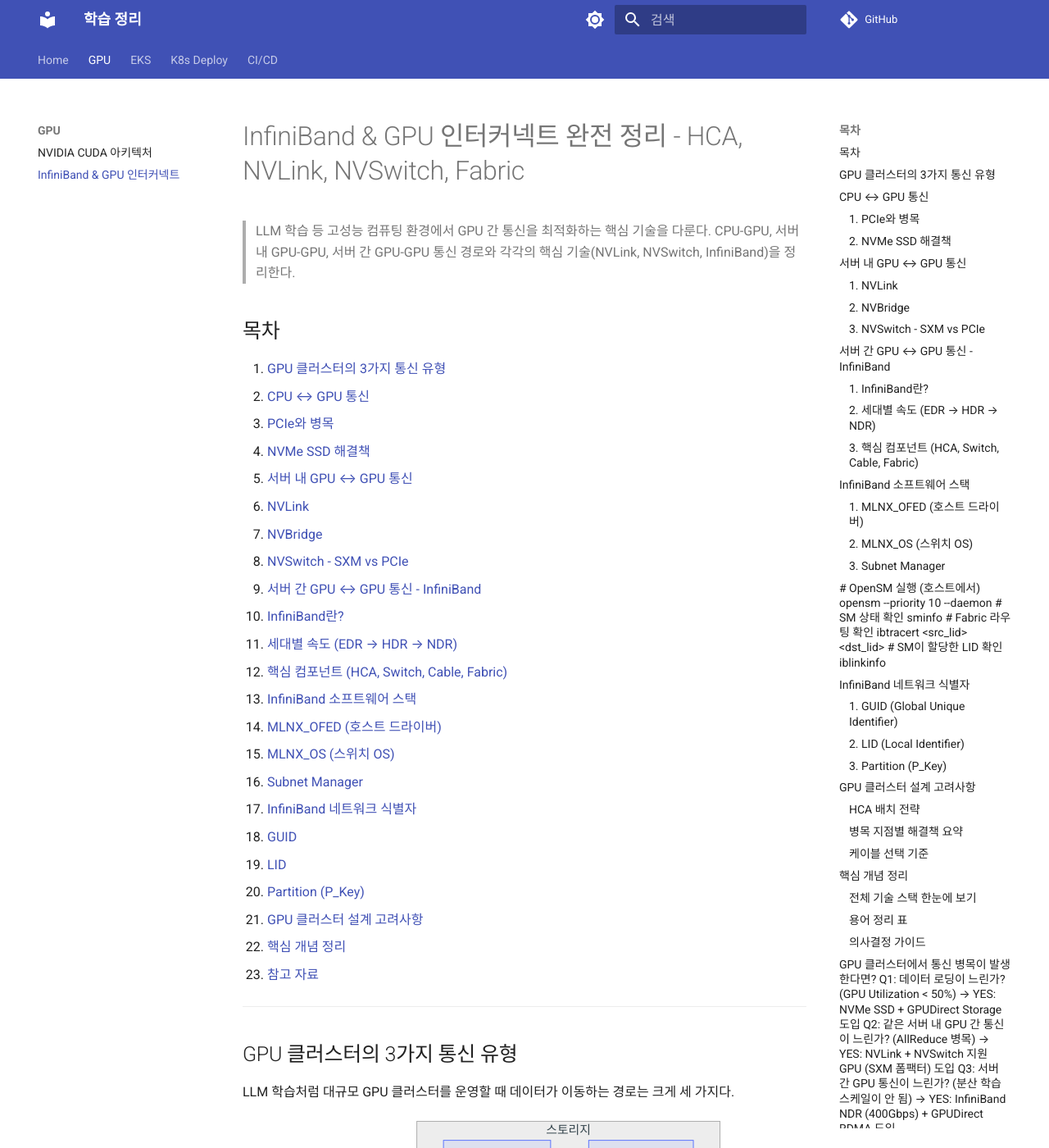
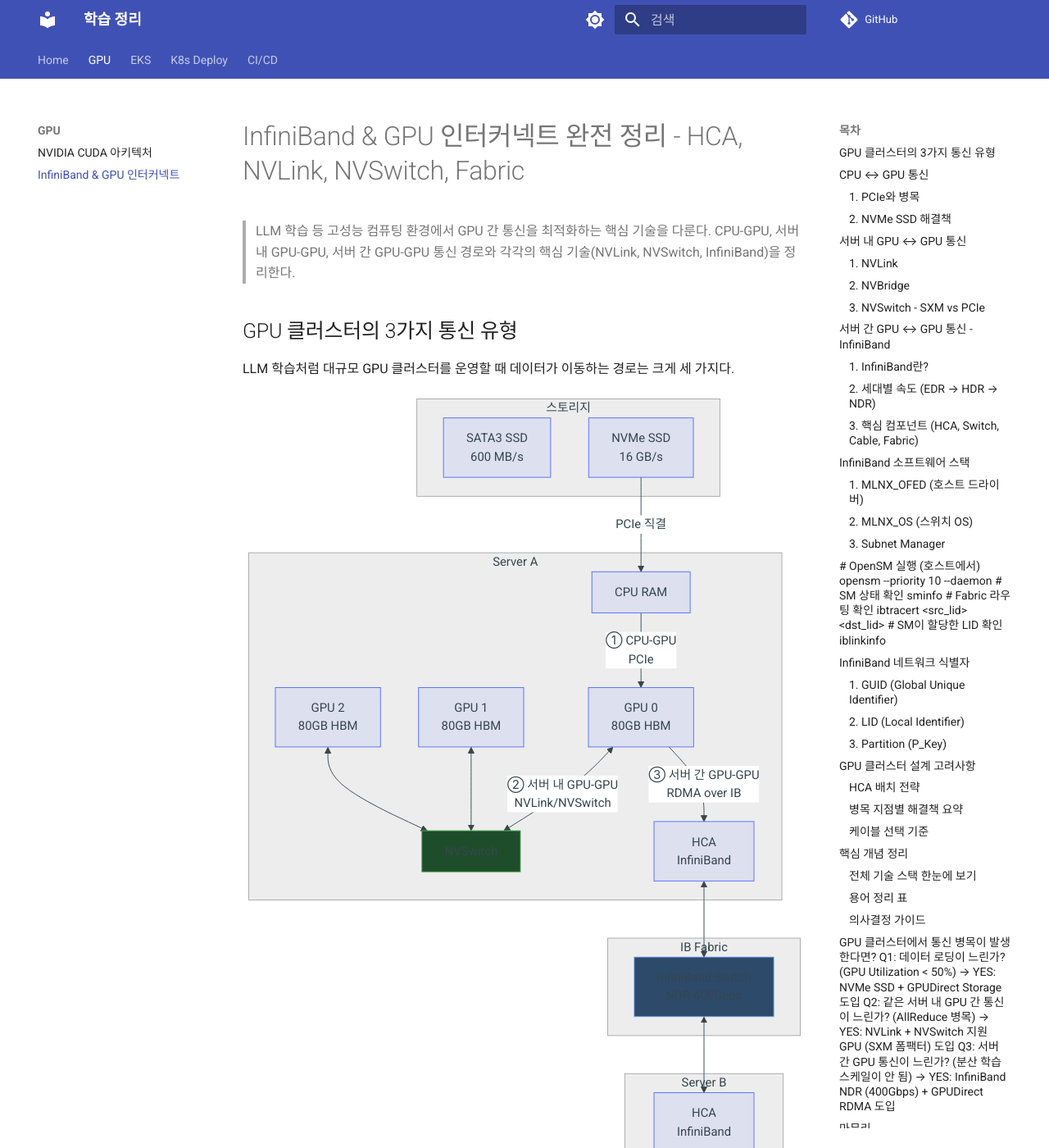
Before and after one commit to juwon8891/juwon8891.github.io, an MkDocs documentation site: the page built from docs/gpu/infiniband-nvlink-nvswitch.md, in a window 1280 px wide and 1400 px high. Shown: the whole window at 82% size. Built offline with MkDocs 1.6.1 and Material for MkDocs 9.7.7, drawn with Linux system fonts in a browser that asks for light colours; comment, search, counter and statistics services are not loaded.

Commit message:
docs: Remove table of contents from InfiniBand & GPU interconnect documentation

```diff
--- a/docs/gpu/infiniband-nvlink-nvswitch.md
+++ b/docs/gpu/infiniband-nvlink-nvswitch.md
@@ -1,34 +1,6 @@
 # InfiniBand & GPU 인터커넥트 완전 정리 - HCA, NVLink, NVSwitch, Fabric
 
 > LLM 학습 등 고성능 컴퓨팅 환경에서 GPU 간 통신을 최적화하는 핵심 기술을 다룬다. CPU-GPU, 서버 내 GPU-GPU, 서버 간 GPU-GPU 통신 경로와 각각의 핵심 기술(NVLink, NVSwitch, InfiniBand)을 정리한다.
-
-## 목차
-
-1. [GPU 클러스터의 3가지 통신 유형](#gpu-클러스터의-3가지-통신-유형)
-2. [CPU ↔ GPU 통신](#cpu--gpu-통신)
-   - [PCIe와 병목](#1-pcie와-병목)
-   - [NVMe SSD 해결책](#2-nvme-ssd-해결책)
-3. [서버 내 GPU ↔ GPU 통신](#서버-내-gpu--gpu-통신)
-   - [NVLink](#1-nvlink)
-   - [NVBridge](#2-nvbridge)
-   - [NVSwitch - SXM vs PCIe](#3-nvswitch---sxm-vs-pcie)
-4. [서버 간 GPU ↔ GPU 통신 - InfiniBand](#서버-간-gpu--gpu-통신---infiniband)
-   - [InfiniBand란?](#1-infiniband란)
-   - [세대별 속도 (EDR → HDR → NDR)](#2-세대별-속도-edr--hdr--ndr)
-   - [핵심 컴포넌트 (HCA, Switch, Cable, Fabric)](#3-핵심-컴포넌트-hca-switch-cable-fabric)
-5. [InfiniBand 소프트웨어 스택](#infiniband-소프트웨어-스택)
-   - [MLNX_OFED (호스트 드라이버)](#1-mlnx_ofed-호스트-드라이버)
-   - [MLNX_OS (스위치 OS)](#2-mlnx_os-스위치-os)
-   - [Subnet Manager](#3-subnet-manager)
-6. [InfiniBand 네트워크 식별자](#infiniband-네트워크-식별자)
-   - [GUID](#1-guid-global-unique-identifier)
-   - [LID](#2-lid-local-identifier)
-   - [Partition (P_Key)](#3-partition-p_key)
-7. [GPU 클러스터 설계 고려사항](#gpu-클러스터-설계-고려사항)
-8. [핵심 개념 정리](#핵심-개념-정리)
-9. [참고 자료](#참고-자료)
-
----
 
 ## GPU 클러스터의 3가지 통신 유형
 
```
